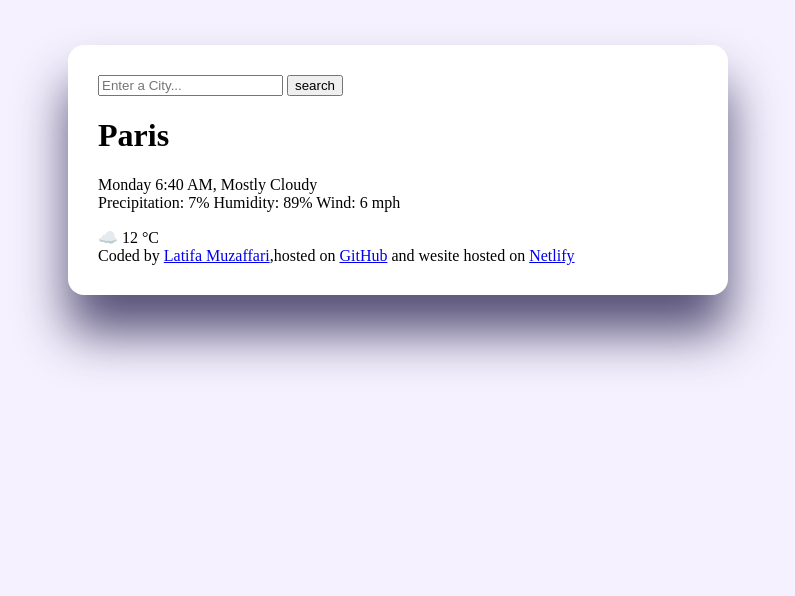
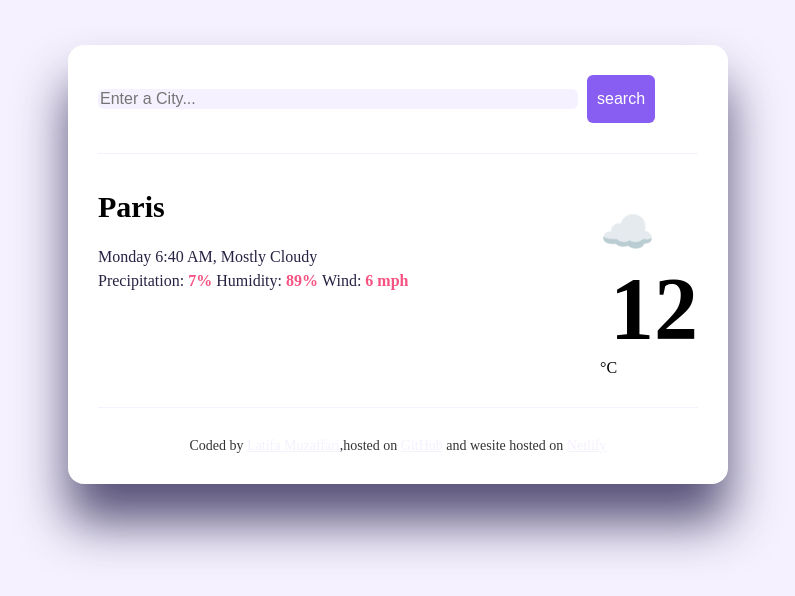
Before and after one commit to latifamuzaffari/Weather-application-, a plain HTML site: page index.html in a window 1280 px wide. Shown: the whole page, without its empty margins (242-1037 px from the left). Drawn offline with Linux system fonts and the light colour scheme.

Commit message:
Added CSS to project

```diff
--- a/index.css
+++ b/index.css
@@ -10,6 +10,10 @@ body {
     font-style: normal;
   }
 }
+a {
+  color: #f5f1fe;
+}
+
 .weather-app {
   background: white;
   max-width: 600px;
@@ -18,3 +22,70 @@ body {
   border-radius: 16px;
   padding: 30px;
 }
+header {
+  border-bottom: 1px solid #f5f1fe;
+  padding: 0 0 30px 0;
+}
+.search-form-input {
+  background-color: #f5f1fe;
+  border: none;
+  border-radius: 6px;
+  width: 80%;
+  font-size: 16px;
+  padding: 15px 20 px;
+}
+.search-form-button {
+  background-color: #885df1;
+  padding: 15px 10px;
+  border: none;
+  margin-left: 5px;
+  font-size: 16px;
+  border-radius: 6px;
+  color: white;
+}
+main {
+  padding: 30px 0;
+}
+.weather-app-container {
+  display: flex;
+}
+.weather-app-temp {
+  font-size: 88px;
+  font-weight: bold;
+  margin-left: 10px;
+}
+.weather-app-icon {
+  font-size: 44px;
+  margin-top: 22px;
+}
+.weather-app-unit {
+  margin-top: 16px;
+  font-size: 20px;
+}
+.weatherapp-data {
+  display: flex;
+  justify-content: space-between;
+}
+.weather-app-city {
+  margin: 0;
+  font-size: 30px;
+  line-height: 45px;
+}
+.weather-app-details {
+  font-size: 16px;
+  line-height: 24px;
+  color: rgba(39, 33, 66, 8.4);
+  font-weight: 500;
+}
+.weather-app-details strong {
+  color: #f65282;
+}
+.weather-app-tempreture {
+}
+footer {
+  border-top: 1px solid #f5f1fe;
+  padding: 30px 0 0 0;
+  text-align: center;
+  font-size: 14px;
+  color: rgba(0, 0, 0, 0.8);
+}
--- a/index.html
+++ b/index.html
@@ -15,21 +15,33 @@
   <body>
     <div class="weather-app">
       <header>
-        <form>
-          <input type="search" placeholder="Enter a City..." required />
-          <input type="submit" value="search" />
+        <form class="search-form">
+          <input
+            type="search"
+            placeholder="Enter a City..."
+            required
+            class="search-form-input"
+          />
+          <input type="submit" value="search" class="search-form-button" />
         </form>
       </header>
       <main>
-        <div>
-          <h1>Paris</h1>
-          <p>
-            Monday 6:40 AM, Mostly Cloudy
-            <br />
-            Precipitation: 7% Humidity: 89% Wind: 6 mph
-          </p>
+        <div class="weatherapp-data">
+          <div>
+            <h1 class="weather-app-city">Paris</h1>
+            <p class="weather-app-details">
+              Monday 6:40 AM, Mostly Cloudy
+              <br />
+              Precipitation: <strong> 7% </strong> Humidity:
+              <strong> 89% </strong> Wind: <strong> 6 mph </strong>
+            </p>
+          </div>
+          <div>
+            <div class="weather-app-icon">☁️</div>
+            <div class="weather-app-temp">12</div>
+            <div class="weather-app-value">°C</div>
+          </div>
         </div>
-        ☁️ 12 °C
       </main>
       <footer>
         Coded by
```
